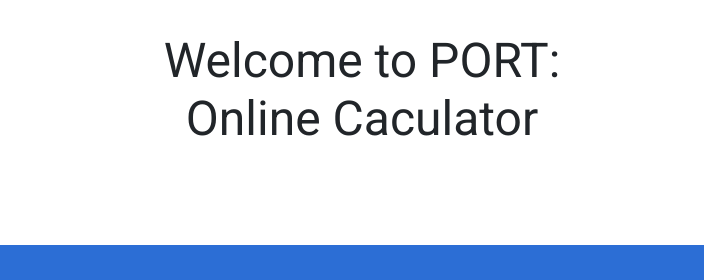
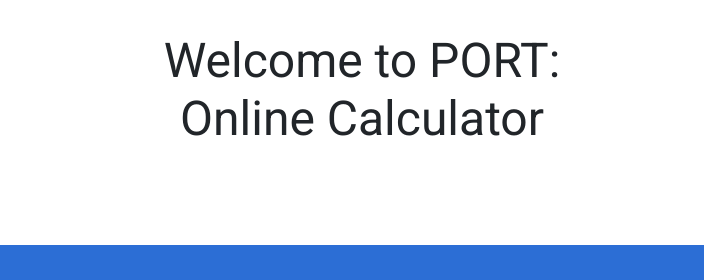
Before and after one commit to qusostool/pgi, a plain HTML site: page index.html in a window 1280 px wide. Shown: the top 280 px of the page, 278-982 px from the left. Drawn offline with nearby package versions, Linux system fonts and the light colour scheme.

Commit message:
Update index.html

```diff
--- a/index.html
+++ b/index.html
@@ -33,7 +33,7 @@
                 <img src="images/pgi.jpg" alt="pgi logo">
             </div>
             <div class="col">
-             <h1 class="text-center">Welcome to PORT: Online Caculator</h1>
+             <h1 class="text-center">Welcome to PORT: Online Calculator</h1>
             </div>
             <div class="col text-center">
                 <img src="images/logo.jpg" alt="elderly logo">
```
